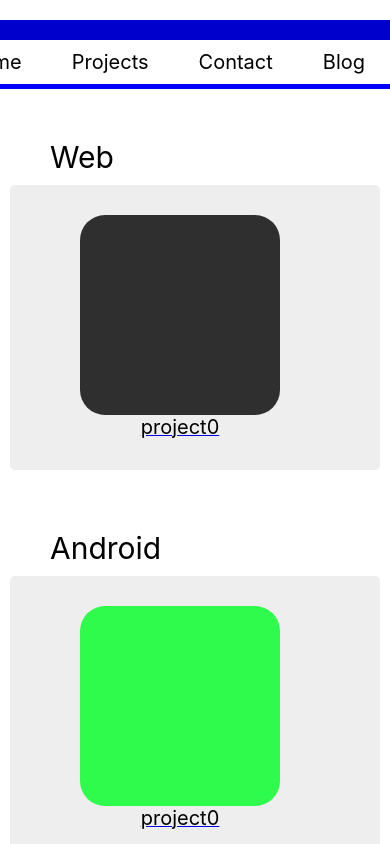
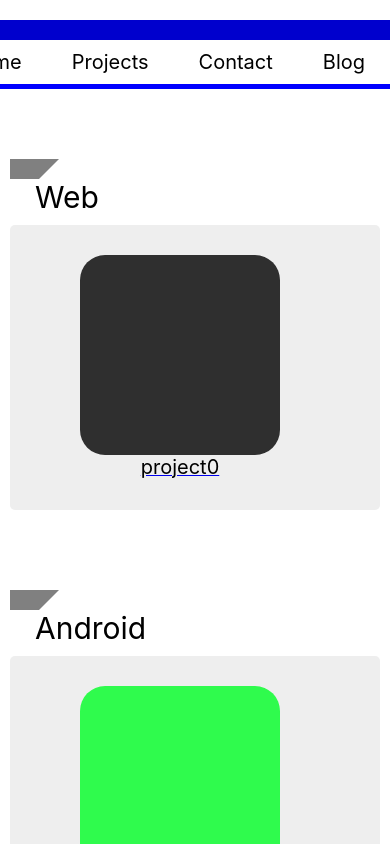
Before and after one commit to SKR301/SKR301.github.io, a React Native app: screen /projects in a window 390 px wide. Shown: the top 844 px of the page. Built offline with nearby package versions, Linux system fonts and the light colour scheme.

Commit message:
added bars to project category title

```diff
--- a/src/projects.js
+++ b/src/projects.js
@@ -34,7 +34,7 @@ export default function Projects() {
 			name: 'project1',
 			projectLink: 'link1',
 		}]},{
-		projectCategory: 'CLI',
+		projectCategory: 'Console',
 		projectCardDet:[{
 			img: snap2,
 			name: 'project0',
@@ -65,7 +65,9 @@ export default function Projects() {
 
         projectListToRender.push(
 			<View key={index} style={projects.projectCategory}>
-				<Text style={projects.projectCategoryTitle}>{element.projectCategory}</Text>
+				<View style={projects.projectCategoryContainer}>
+					<Text style={projects.projectCategoryTitle}>{element.projectCategory}</Text>
+				</View>
 				<ScrollView style={projects.projectScrollBar} horizontal={true}>
 					{
 						projectInnerListToRender
@@ -92,9 +94,21 @@ const projects = StyleSheet.create({
 	projectCategory: {
 		marginTop: 50
 	},
+	projectCategoryContainer: {
+		alignSelf: 'flex-start',
+		flexDirection: 'row',
+		width: windowWidth/8,
+		marginTop: 20,
+		marginLeft: 10,
+		borderRightWidth: 20,
+		borderTopWidth: 20,
+		borderRightColor: 'transparent',
+		borderTopColor: 'grey',
+		zIndex: 1,
+	},
 	projectCategoryTitle: {
 		fontSize: 30,
-		marginStart: 50,
+		marginStart: 25,
 	},
 	projectScrollBar: {
 		backgroundColor: '#eee',
```
Also changed, not shown: src/homepage.js (+10 -7 lines).
